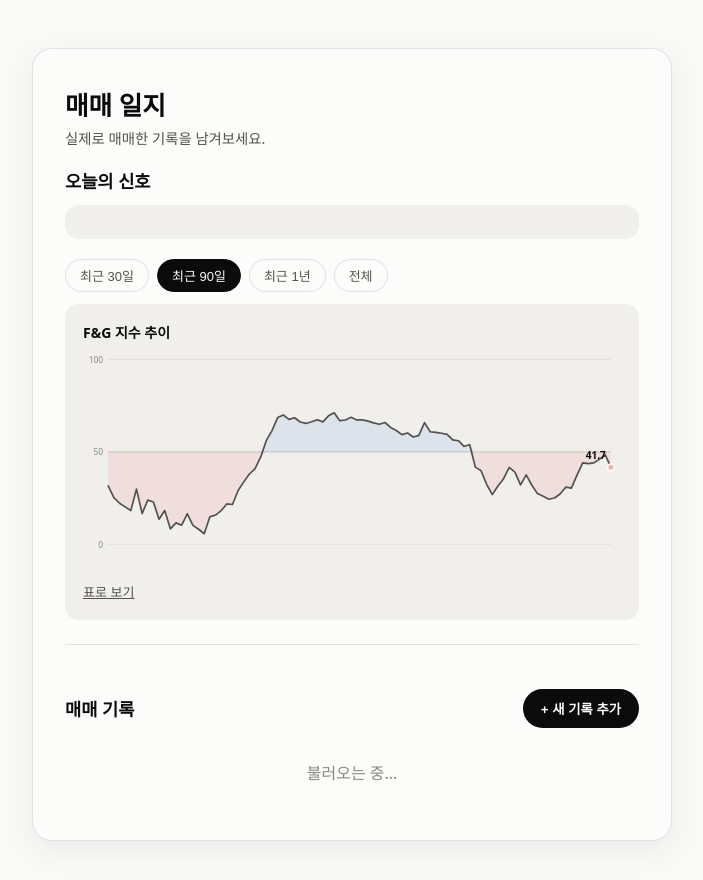
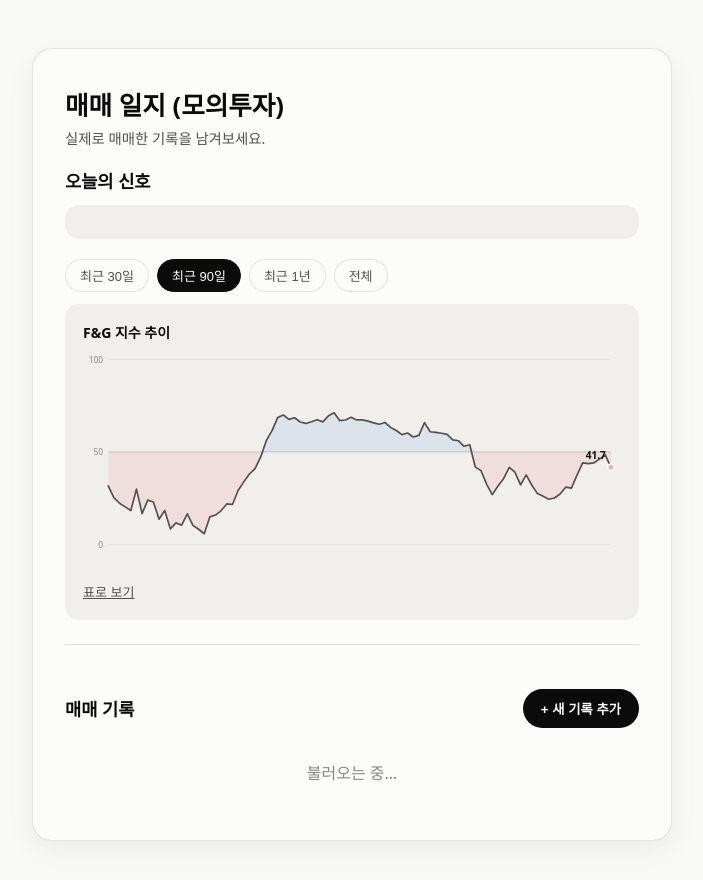
Before and after one commit to smartman98/fabot-trade-journal, a website: page public/index.html in a window 1280 px wide. Shown: the whole page, without its empty margins (288-991 px from the left). Drawn offline with Linux system fonts and the light colour scheme; no server answers.

Commit message:
매매일지 제목에 (모의투자) 표시 추가 — 공개 사이트라 모의투자 데이터임을 명확히 함

```diff
--- a/public/index.html
+++ b/public/index.html
@@ -3,12 +3,12 @@
 <head>
   <meta charset="UTF-8" />
   <meta name="viewport" content="width=device-width, initial-scale=1.0" />
-  <title>매매 일지</title>
+  <title>매매 일지 (모의투자)</title>
   <link rel="stylesheet" href="style.css" />
 </head>
 <body>
   <div class="app">
-    <h1>매매 일지</h1>
+    <h1>매매 일지 (모의투자)</h1>
     <p class="sub">실제로 매매한 기록을 남겨보세요.</p>
 
     <section id="signal-section">
```
